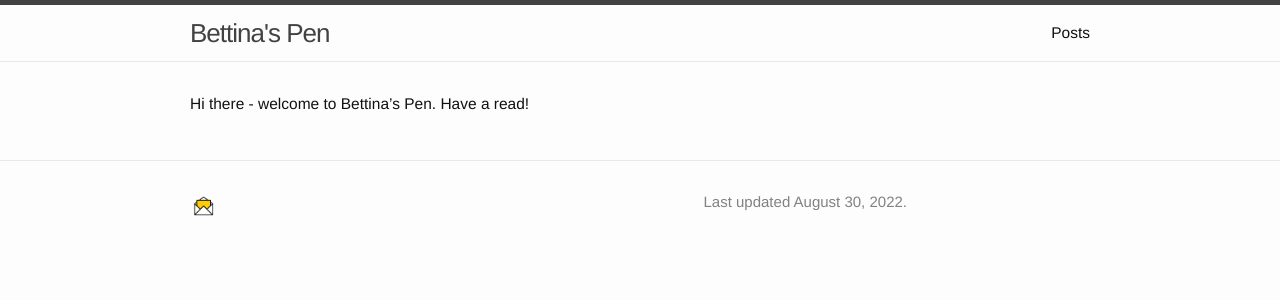
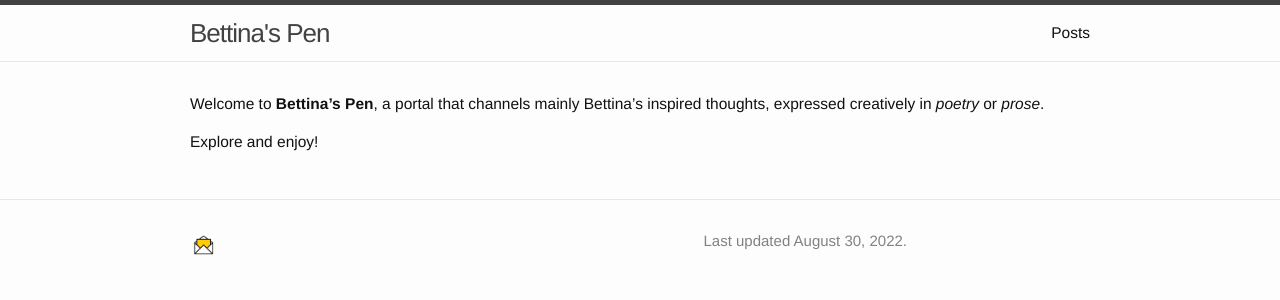
Before and after one commit to l-omar-chehab/bettinaspen.github.io-1, a Jekyll site: the page built from index.md, in a window 1280 px wide. Shown: the top 300 px of the page. Built offline with Jekyll 4.4.1, drawn with Linux system fonts in a browser that asks for light colours.

Commit message:
Update to my home page

```diff
--- a/index.md
+++ b/index.md
@@ -3,4 +3,6 @@ layout: default
 ---
 
 
-Hi there - welcome to Bettina's Pen. Have a read!
+Welcome to **Bettina's Pen**, a portal that channels mainly Bettina's inspired thoughts, expressed creatively in *poetry* or *prose*.
+
+Explore and enjoy!
```
